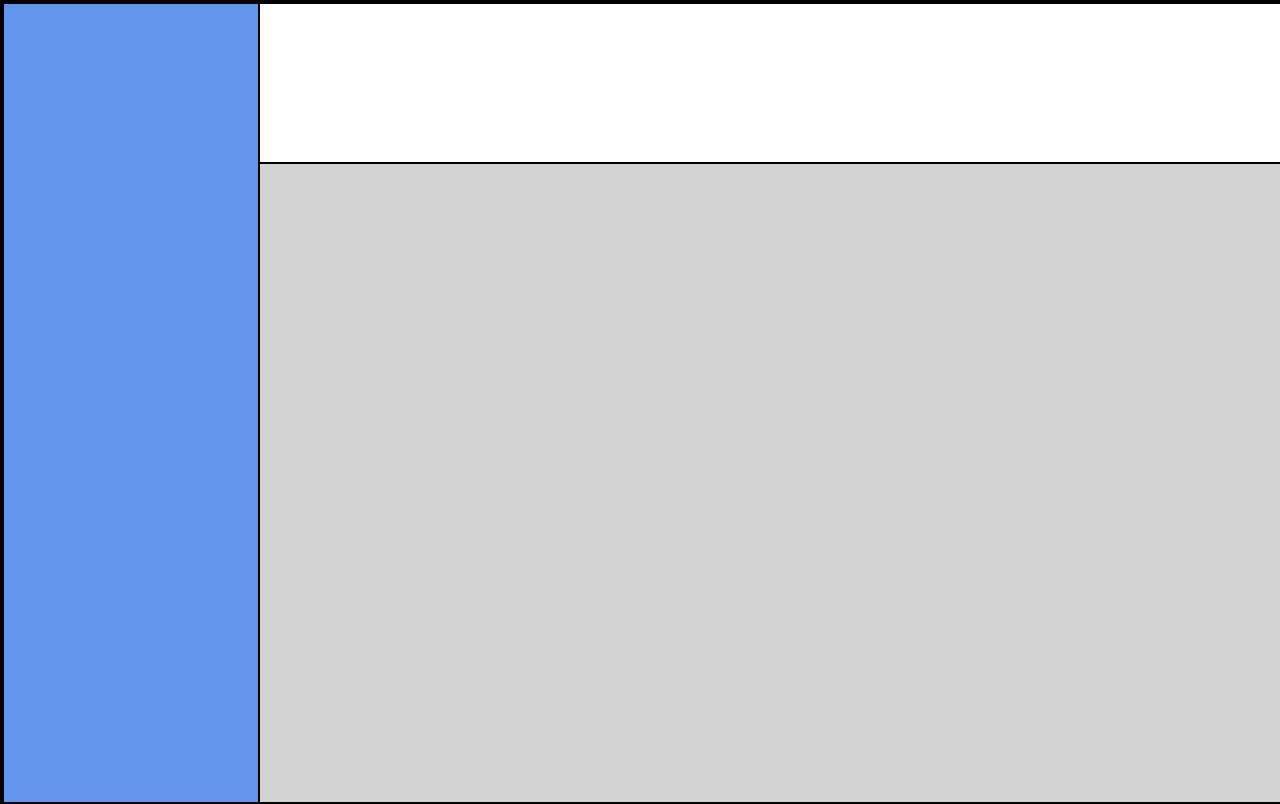
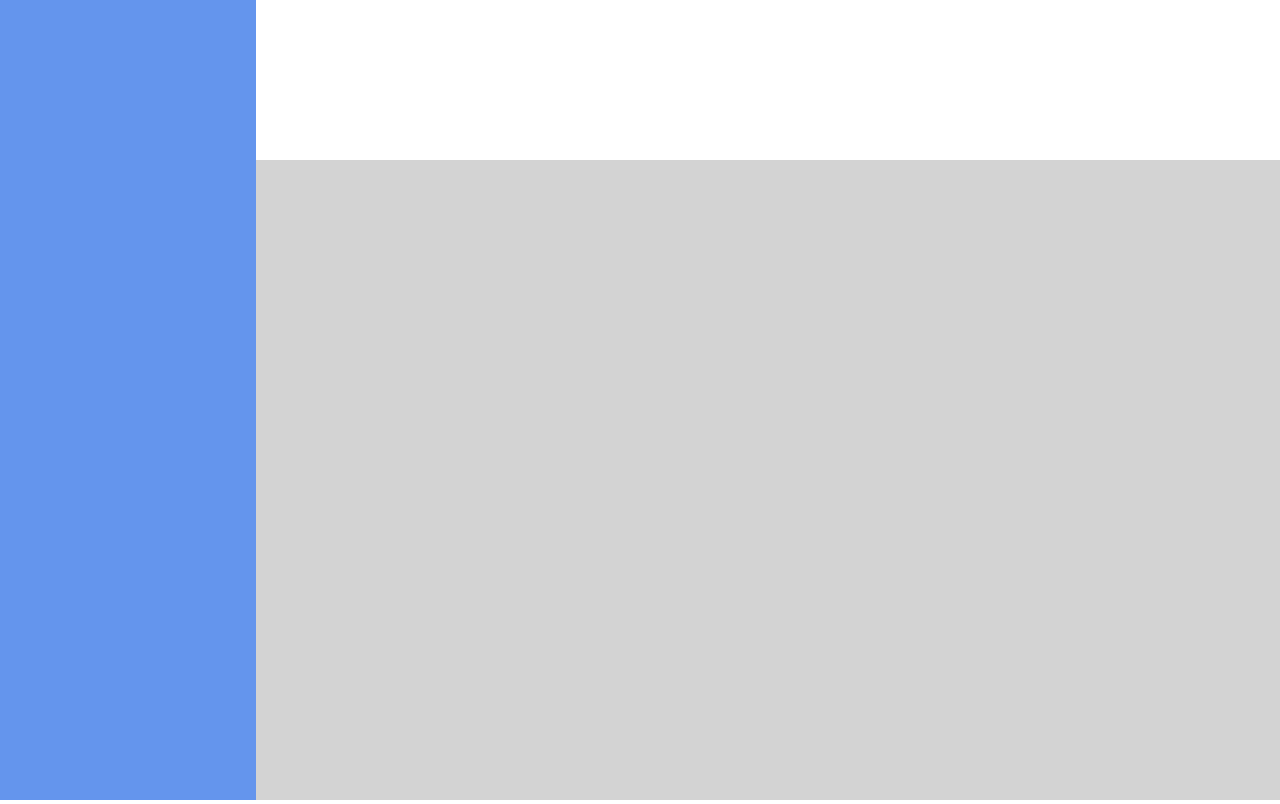
Before and after one commit to andrew-erasmus/admin-dashboard, a plain HTML site: page index.html in a window 1280 px wide. Drawn offline with Linux system fonts and the light colour scheme.

Commit message:
Remove borders

```diff
--- a/styles.css
+++ b/styles.css
@@ -1,6 +1,4 @@
-* {
-  border: solid black 1px;
-}
+
 
 html {
   padding: 0;
```
